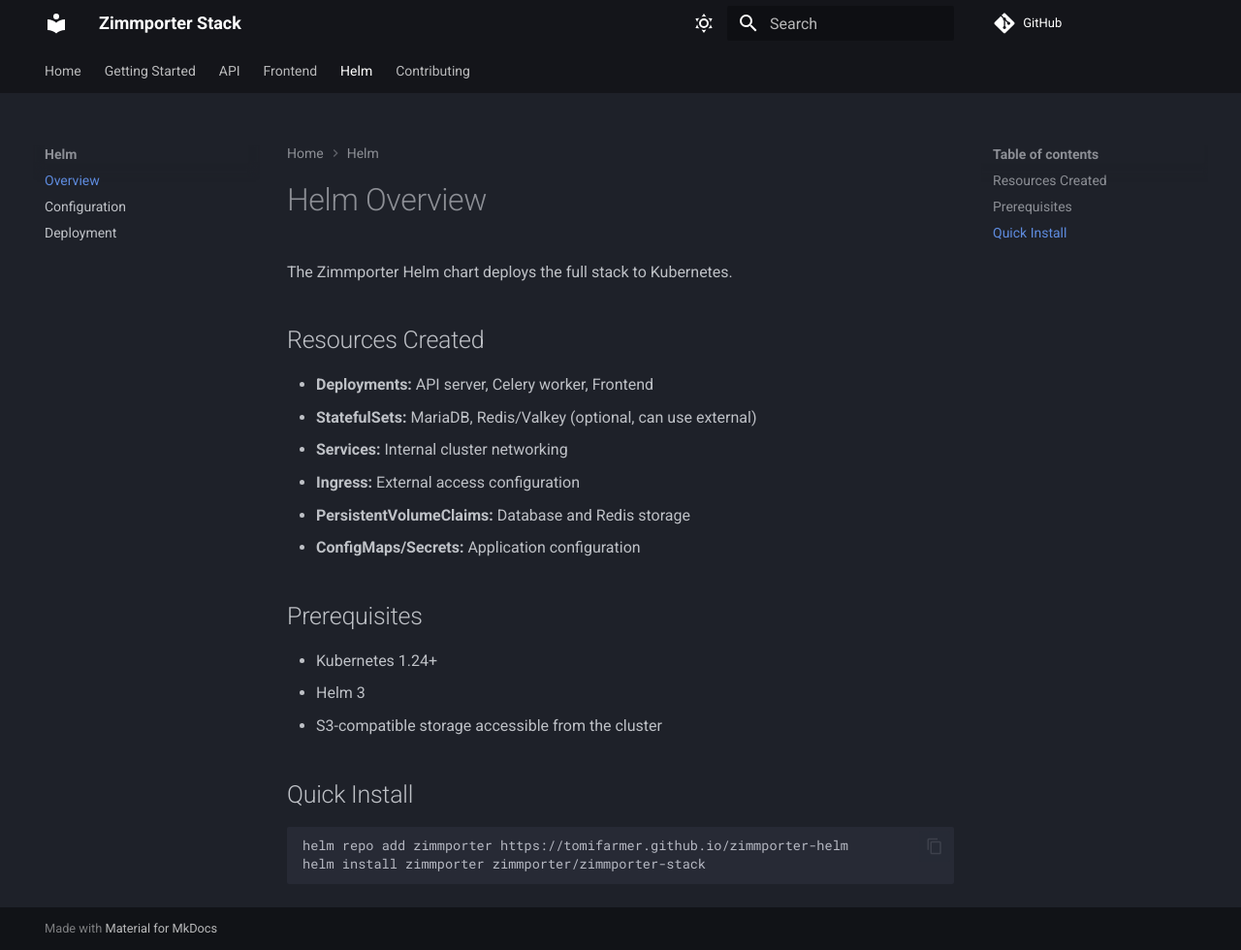
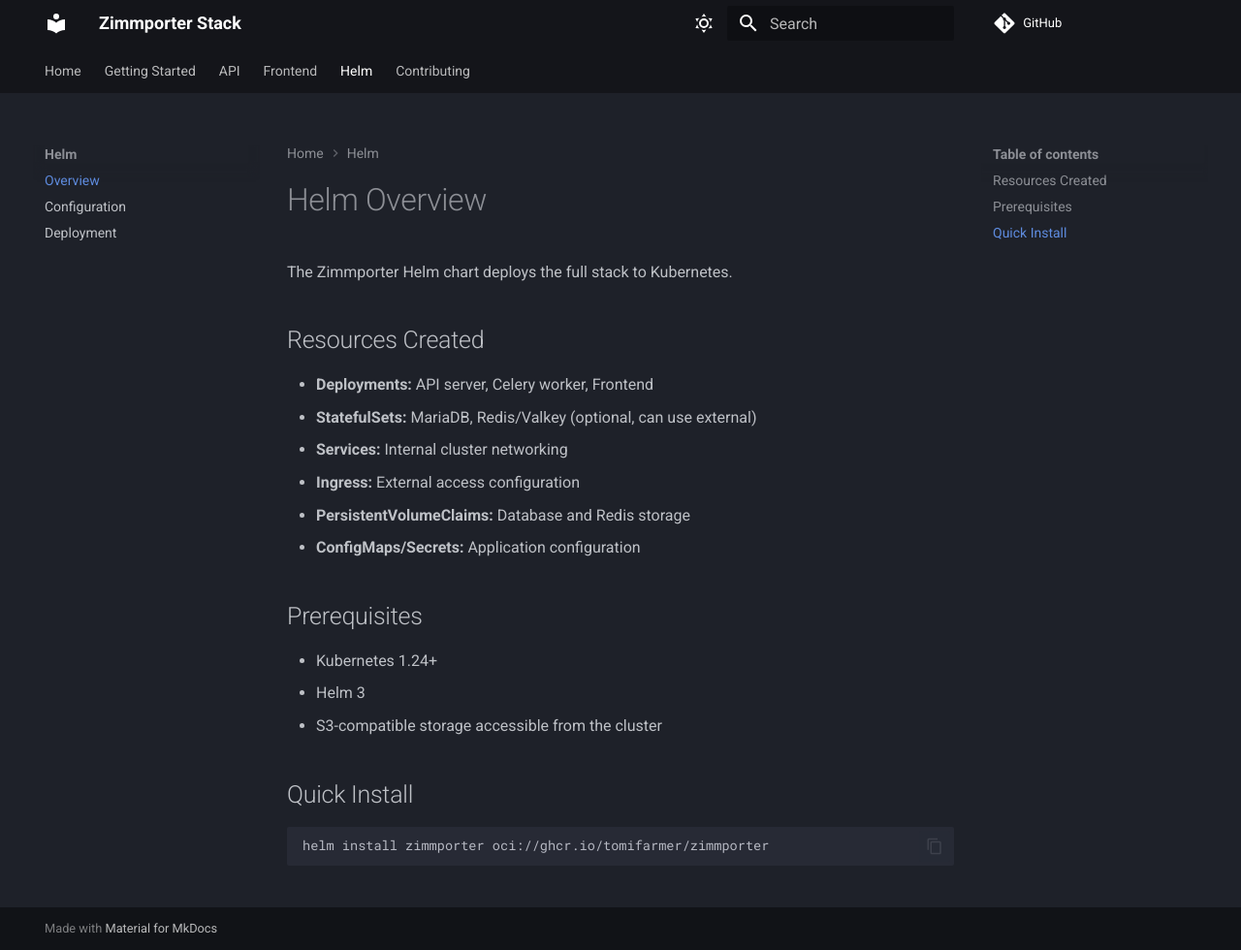
Before and after one commit to Tomifarmer/zimmporter-stack-doc, an MkDocs documentation site: the page built from docs/helm/overview.md, in a window 1280 px wide and 980 px high. Shown: the whole window at 97% size. Built offline with MkDocs 1.6.1 and Material for MkDocs 9.7.7, drawn with Linux system fonts in a browser that asks for light colours; comment, search, counter and statistics services are not loaded.

Commit message:
Update helm doc

````diff
--- a/docs/helm/overview.md
+++ b/docs/helm/overview.md
@@ -20,6 +20,5 @@ The Zimmporter Helm chart deploys the full stack to Kubernetes.
 ## Quick Install
 
 ```bash
-helm repo add zimmporter https://tomifarmer.github.io/zimmporter-helm
-helm install zimmporter zimmporter/zimmporter-stack
+helm install zimmporter oci://ghcr.io/tomifarmer/zimmporter
 ```
````
